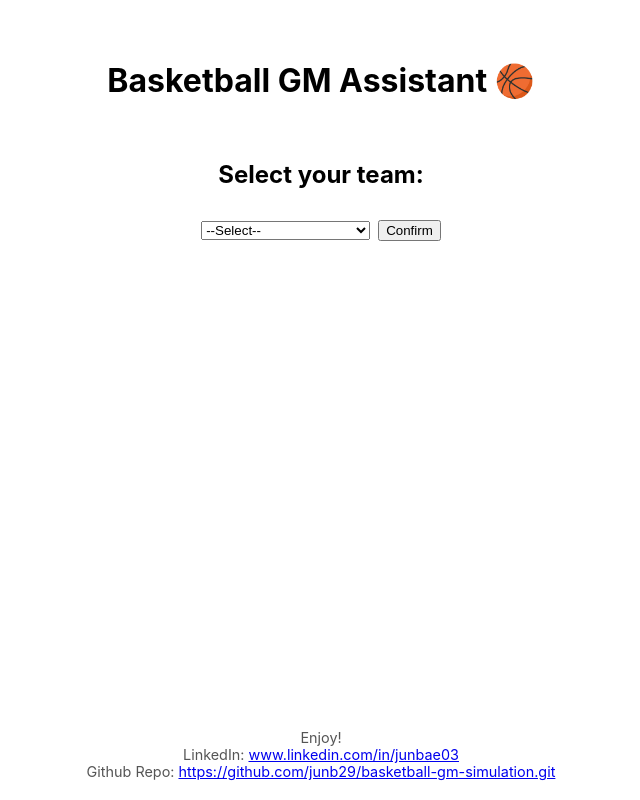
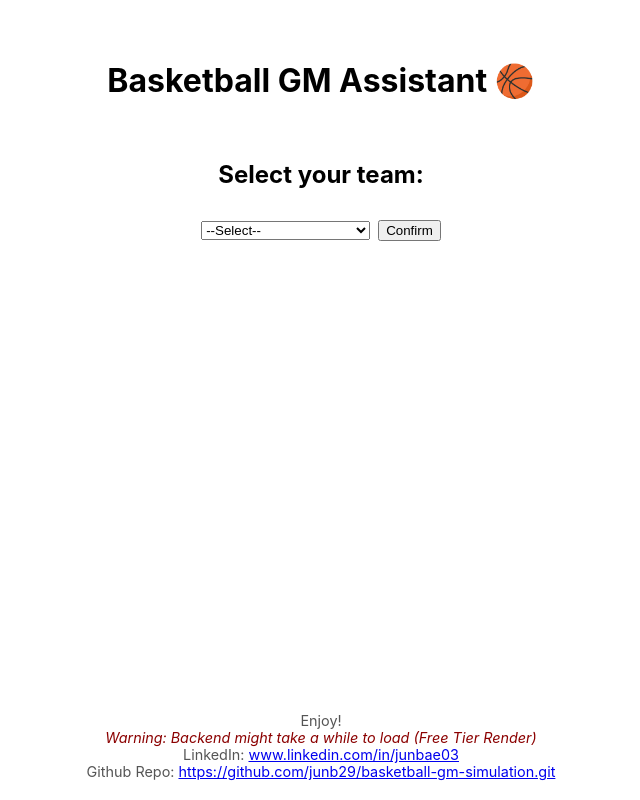
Before and after one commit to junb29/basketball-gm-simulation, a React (Create React App) app in the folder frontend/: page / in a window 1280 px wide. Shown: the whole page, without its empty margins (319-959 px from the left). Built offline with nearby package versions, Linux system fonts and the light colour scheme.

Commit message:
Add warning

```diff
--- a/frontend/src/App.js
+++ b/frontend/src/App.js
@@ -97,6 +97,9 @@ export default function App() {
         color: '#555'
       }}>
         <div>Enjoy!</div>
+        <div style={{ color: 'darkred', fontStyle: 'italic' }}>
+          Warning: Backend might take a while to load (Free Tier Render)
+        </div>
         <div>
           LinkedIn: <a href="https://www.linkedin.com/in/junbae03" target="_blank" rel="noopener noreferrer">
             www.linkedin.com/in/junbae03
```
